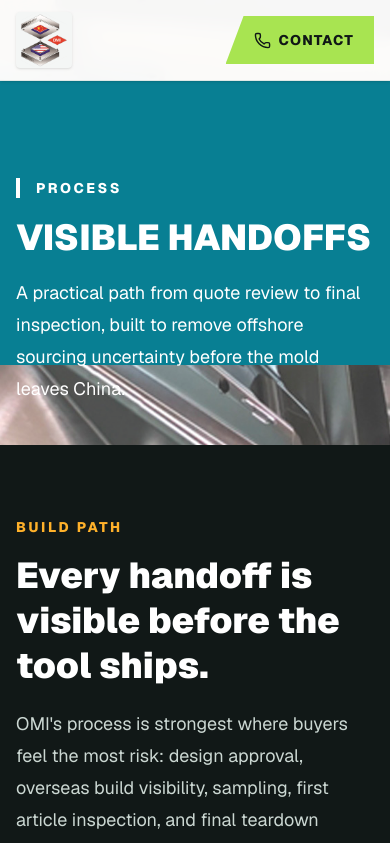
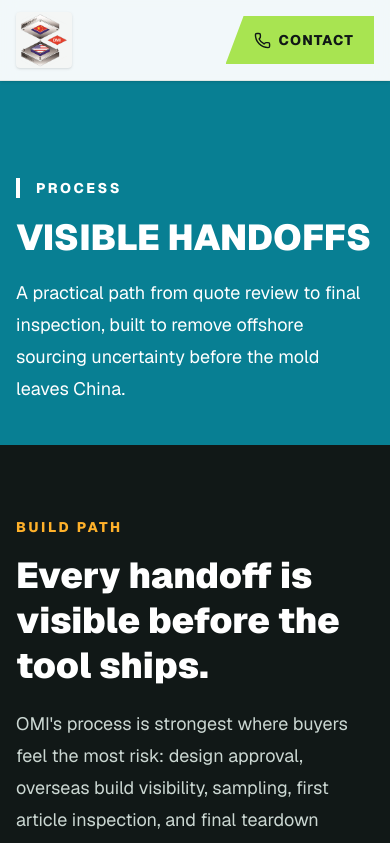
Before and after one commit to swaltersjrtest/offshoremolds, a Next.js app: page /process in a window 390 px wide. Shown: the top 843 px of the page. Built offline with nearby package versions, Linux system fonts and the light colour scheme.

Commit message:
Keep secondary hero copy on teal background

```diff
--- a/src/app/components/site-shell.tsx
+++ b/src/app/components/site-shell.tsx
@@ -97,7 +97,7 @@ export function SiteHeader({ variant = "solid" }: HeaderProps) {
 
 export function PageHero({ eyebrow, title, copy, image, imageAlt }: PageHeroProps) {
   return (
-    <section className="relative isolate flex min-h-[48vh] items-end overflow-hidden bg-white pt-20">
+    <section className="relative isolate flex min-h-[390px] items-end overflow-hidden bg-white pt-20 md:min-h-[48vh]">
       <SiteHeader variant="overlay" />
       <Image
         src={image}
@@ -108,9 +108,9 @@ export function PageHero({ eyebrow, title, copy, image, imageAlt }: PageHeroProp
         sizes="100vw"
       />
       <div className="absolute inset-0 bg-white/20" />
-      <div className="absolute inset-y-20 left-0 w-full bg-[#087f93] md:hidden" />
+      <div className="absolute inset-0 w-full bg-[#087f93] md:hidden" />
       <div
-        className="absolute inset-y-20 left-0 hidden bg-[#087f93] md:block md:w-[90%] lg:w-[76%] xl:w-[70%]"
+        className="absolute inset-y-0 left-0 hidden bg-[#087f93] md:block md:w-[90%] lg:w-[76%] xl:w-[70%]"
         style={{ clipPath: "polygon(0 0, 86% 0, 100% 100%, 0 100%)" }}
       />
       <div className="relative z-10 mx-auto w-full max-w-7xl px-4 pb-10 pt-24 sm:px-6 lg:px-8 lg:pb-12">
```
